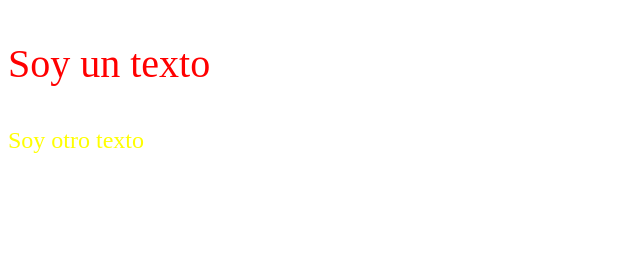
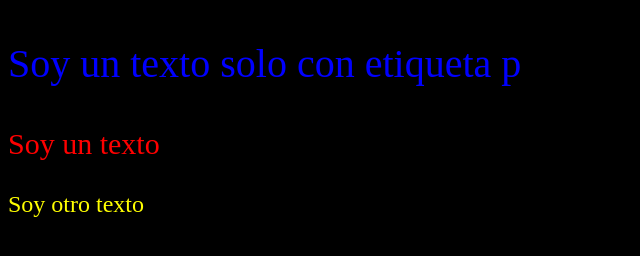
Before and after one commit to javierpd45/Curso-Definitivo-de-HTML-y-CSS, a plain HTML site: page css/claseCSS/claseCSS.html in a window 1280 px wide. Shown: the whole page, without its empty margins (0-640 px from the left). Drawn offline with Linux system fonts and the light colour scheme.

Commit message:
Cambios en claseButton y ClaseCSS, clase 23 agregada al README

```diff
--- a/css/claseCSS/claseCSS.html
+++ b/css/claseCSS/claseCSS.html
@@ -9,6 +9,7 @@
 </head>
 <body>
     <main>
+        <p>Soy un texto solo con etiqueta p</p>
         <p class="parrafo">Soy un texto</p>
         <p id="texto">Soy otro texto</p>
     </main>
--- a/css/claseCSS/style.css
+++ b/css/claseCSS/style.css
@@ -1,3 +1,8 @@
+body {
+    background-color: black;
+}
+
+/* Por Etiqueta */
 p {
     color: blue;
     font-size: 40px;
@@ -6,6 +11,7 @@ p {
 /* class */
 .parrafo {
     color: red;
+    font-size: 30px;
 }
 
 /* ID */
```
Also changed, not shown: claseButton/claseButton.html (+2 -0 lines), 1 other file.
